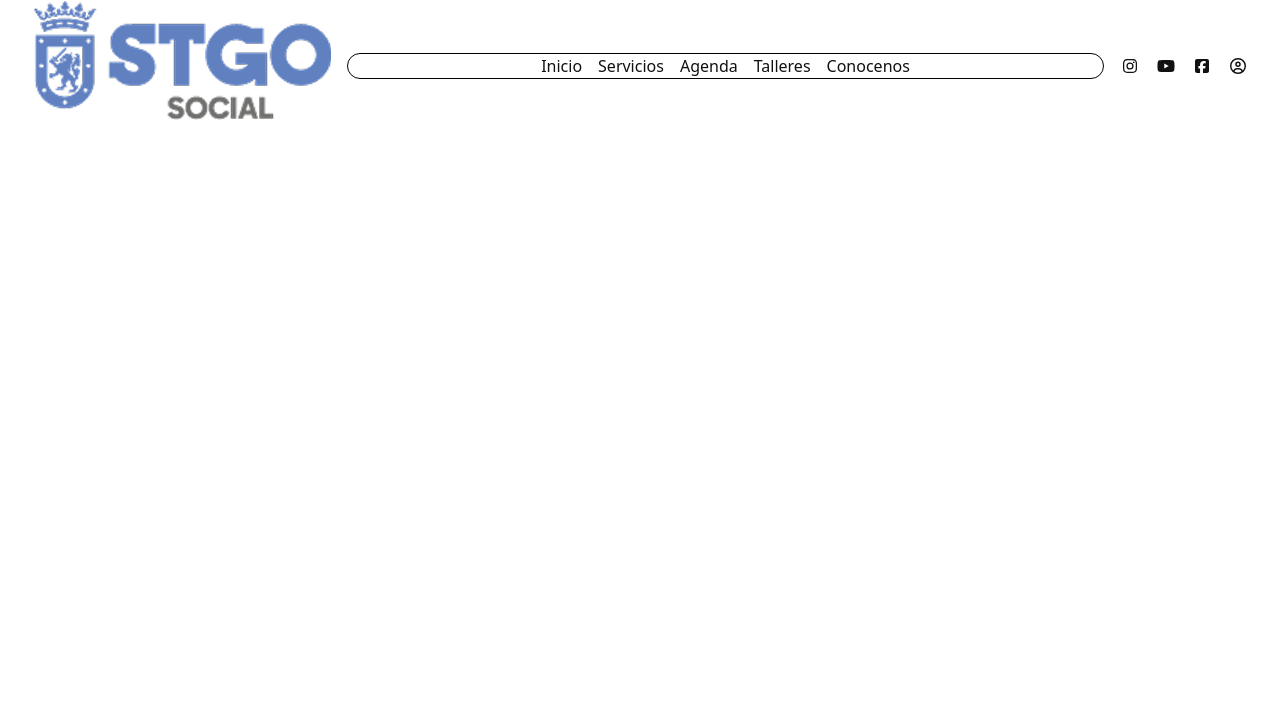
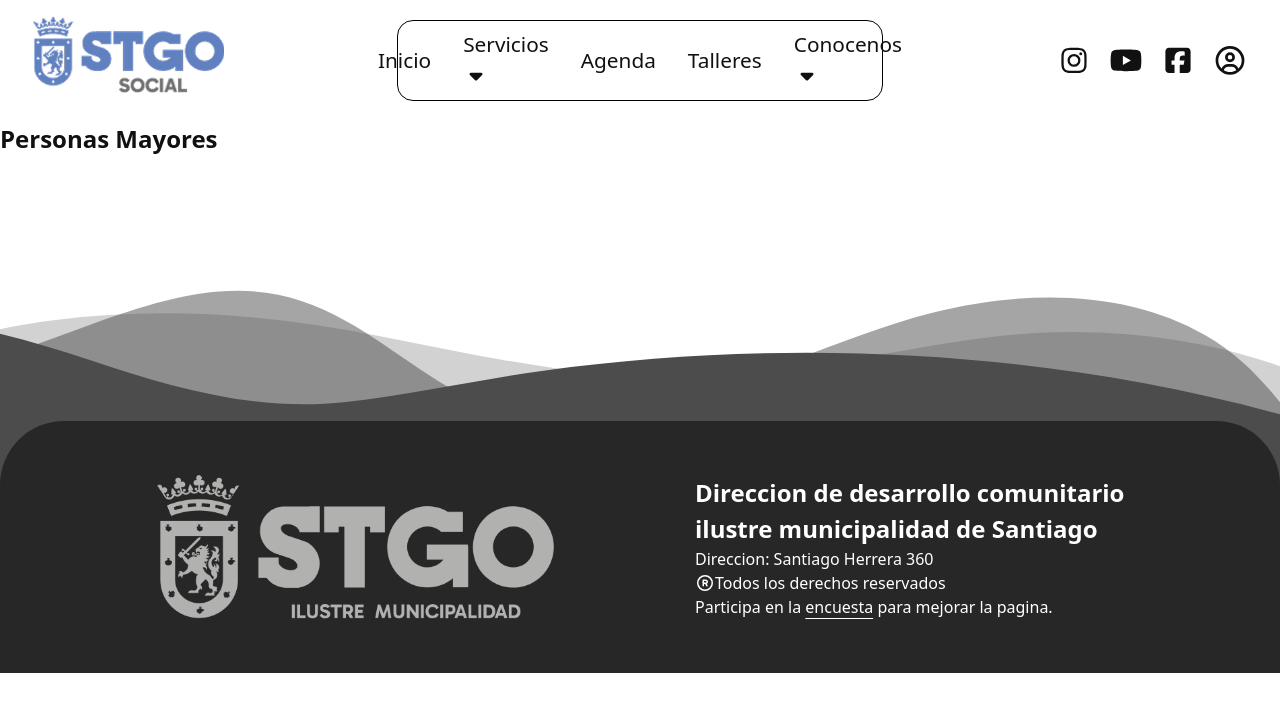
Before and after one commit to Matias311/Santiago-Joven, a React (Vite) app: page /personas-mayores in a window 1280 px wide. Shown: the top 712 px of the page. Built offline with nearby package versions, Linux system fonts and the light colour scheme.

Commit message:
Creacion del navbar sin funcionalidad, footer y componente base para que se puesta utilizar para incorporar y optimizar la creacion de las respectivas paginas

```diff
--- a/src/App.tsx
+++ b/src/App.tsx
@@ -1,6 +1,9 @@
 import { BrowserRouter, Routes, Route } from "react-router-dom";
 import Navbar from "./components/Navbar/Navbar";
 import Home from "./components/pages/Home/Home";
+import PersonasMayores from "./components/pages/PersonasMayores/PersonasMayores";
+import { Base } from "./components/Base/Base";
+import Footer from "./components/Footer/Footer";
 
 function App() {
   return (
@@ -9,7 +12,12 @@ function App() {
       <Routes>
         {/* Aqui tienen que poner exactamente lo mismo, pero cambiando el elemento por el componente que les corresponda  */}
         <Route path="/" element={<Home />} />
+        <Route
+          path="/personas-mayores"
+          element={<Base content={<PersonasMayores />} />}
+        />
       </Routes>
+      <Footer />
     </BrowserRouter>
   );
 }
--- /dev/null
+++ b/src/components/Base/Base.css
@@ -0,0 +1,27 @@
+.base-page-style {
+  position: relative;
+  width: 100%;
+  min-height: 300px;
+  overflow: hidden;
+
+  & .custom-shape-divider-bottom-1763161839 {
+    position: absolute;
+    bottom: 0;
+    left: 0;
+    width: 100%;
+    overflow: hidden;
+    line-height: 0;
+    transform: rotate(180deg);
+  }
+
+  & .custom-shape-divider-bottom-1763161839 svg {
+    position: relative;
+    display: block;
+    width: calc(145% + 1.3px);
+    height: 142px;
+  }
+
+  & .custom-shape-divider-bottom-1763161839 .shape-fill {
+    fill: #4c4c4c;
+  }
+}
--- /dev/null
+++ b/src/components/Base/Base.tsx
@@ -0,0 +1,37 @@
+import type { ReactElement } from "react";
+import "../Base/Base.css";
+
+interface Props {
+  content: ReactElement;
+}
+export const Base: React.FC<Props> = ({ content }) => {
+  return (
+    <section className="base-page-style">
+      <div className="custom-shape-divider-bottom-1763161839">
+        <svg
+          data-name="Layer 1"
+          xmlns="http://www.w3.org/2000/svg"
+          viewBox="0 0 1200 120"
+          preserveAspectRatio="none"
+        >
+          <path
+            d="M0,0V46.29c47.79,22.2,103.59,32.17,158,28,70.36-5.37,136.33-33.31,206.8-37.5C438.64,32.43,512.34,53.67,583,72.05c69.27,18,138.3,24.88,209.4,13.08,36.15-6,69.85-17.84,104.45-29.34C989.49,25,1113-14.29,1200,52.47V0Z"
+            opacity=".25"
+            className="shape-fill"
+          ></path>
+          <path
+            d="M0,0V15.81C13,36.92,27.64,56.86,47.69,72.05,99.41,111.27,165,111,224.58,91.58c31.15-10.15,60.09-26.07,89.67-39.8,40.92-19,84.73-46,130.83-49.67,36.26-2.85,70.9,9.42,98.6,31.56,31.77,25.39,62.32,62,103.63,73,40.44,10.79,81.35-6.69,119.13-24.28s75.16-39,116.92-43.05c59.73-5.85,113.28,22.88,168.9,38.84,30.2,8.66,59,6.17,87.09-7.5,22.43-10.89,48-26.93,60.65-49.24V0Z"
+            opacity=".5"
+            className="shape-fill"
+          ></path>
+          <path
+            d="M0,0V5.63C149.93,59,314.09,71.32,475.83,42.57c43-7.64,84.23-20.12,127.61-26.46,59-8.63,112.48,12.24,165.56,35.4C827.93,77.22,886,95.24,951.2,90c86.53-7,172.46-45.71,248.8-84.81V0Z"
+            className="shape-fill"
+          ></path>
+        </svg>
+      </div>
+
+      {content}
+    </section>
+  );
+};
--- /dev/null
+++ b/src/components/Footer/Footer.css
@@ -0,0 +1,25 @@
+footer {
+  background-color: #4c4c4c;
+  color: #ffffff;
+  & .contenido {
+    display: flex;
+    background-color: #272727;
+    border-radius: 4rem 4rem 0rem 0rem;
+    padding: 3rem 2rem;
+    gap: 1rem;
+    justify-content: space-evenly;
+    align-items: center;
+
+    & img {
+      width: 25rem;
+      aspect-ratio: auto;
+    }
+
+    & div {
+      & a {
+        text-decoration: underline;
+        text-underline-offset: 0.3rem;
+      }
+    }
+  }
+}
--- /dev/null
+++ b/src/components/Footer/Footer.tsx
@@ -0,0 +1,27 @@
+import { faRegistered } from "@fortawesome/free-regular-svg-icons/faRegistered";
+import logo from "../../assets/logo_footer.png";
+import { FontAwesomeIcon } from "@fortawesome/react-fontawesome";
+import "../Footer/Footer.css";
+export default function Footer() {
+  return (
+    <footer>
+      <div className="contenido">
+        <img src={logo} alt="logo de la municipalidad de santiago" />
+        <div>
+          <h2>
+            Direccion de desarrollo comunitario <br /> ilustre municipalidad de
+            Santiago
+          </h2>
+          <p>Direccion: Santiago Herrera 360</p>
+          <p>
+            <FontAwesomeIcon icon={faRegistered} />
+            Todos los derechos reservados
+          </p>
+          <p>
+            Participa en la <a href="#">encuesta</a> para mejorar la pagina.
+          </p>
+        </div>
+      </div>
+    </footer>
+  );
+}
--- a/src/components/Navbar/Navbar.css
+++ b/src/components/Navbar/Navbar.css
@@ -1,22 +1,37 @@
 header {
   display: flex;
   align-items: center;
-  justify-content: space-evenly;
-  padding: 0rem 2rem;
+  justify-content: space-between;
+  padding: 1rem 2rem;
+  gap: 1rem;
 
   & h1 {
     flex: 0;
+
+    & img {
+      width: 12rem;
+      aspect-ratio: auto;
+    }
   }
 
   & ul {
     display: flex;
-    gap: 1rem;
+    gap: 2rem;
+    max-width: 40%;
     justify-content: center;
     align-items: center;
-    padding: 0rem 1rem;
+    padding: 0.5rem 1rem;
     margin: 0rem 1rem;
     border: 0.1rem solid black;
     border-radius: 1rem;
+    & li {
+      font-size: 1.3rem;
+
+      &:hover {
+        text-decoration: underline red;
+        cursor: pointer;
+      }
+    }
 
     flex: 1;
   }
@@ -24,5 +39,8 @@ header {
     flex: 0;
     display: flex;
     gap: 1rem;
+    & .icon {
+      font-size: 1.8rem;
+    }
   }
 }
--- a/src/components/Navbar/Navbar.tsx
+++ b/src/components/Navbar/Navbar.tsx
@@ -5,6 +5,7 @@ import { faYoutube } from "@fortawesome/free-brands-svg-icons/faYoutube";
 import { faSquareFacebook } from "@fortawesome/free-brands-svg-icons/faSquareFacebook";
 import { faCircleUser } from "@fortawesome/free-regular-svg-icons/faCircleUser";
 import "../Navbar/Navbar.css";
+import { faCaretDown } from "@fortawesome/free-solid-svg-icons/faCaretDown";
 
 export default function Navbar() {
   return (
@@ -15,17 +16,23 @@ export default function Navbar() {
       <ul>
         <li>Inicio</li>
         {/* TODO: aqui se debe crear un componente de dropdown para agregar bien la funcionalidad */}
-        <li>Servicios</li>
+        <li>
+          Servicios
+          <FontAwesomeIcon icon={faCaretDown} />
+        </li>
         <li>Agenda</li>
         <li>Talleres</li>
         {/* TODO: aqui se debe crear un componente de dropdown para agregar bien la funcionalidad */}
-        <li>Conocenos</li>
+        <li>
+          Conocenos
+          <FontAwesomeIcon icon={faCaretDown} />
+        </li>
       </ul>
       <div>
-        <FontAwesomeIcon icon={faInstagram} />
-        <FontAwesomeIcon icon={faYoutube} />
-        <FontAwesomeIcon icon={faSquareFacebook} />
-        <FontAwesomeIcon icon={faCircleUser} />
+        <FontAwesomeIcon className="icon" icon={faInstagram} />
+        <FontAwesomeIcon className="icon" icon={faYoutube} />
+        <FontAwesomeIcon className="icon" icon={faSquareFacebook} />
+        <FontAwesomeIcon className="icon" icon={faCircleUser} />
       </div>
     </header>
   );
--- /dev/null
+++ b/src/components/pages/PersonasMayores/PersonasMayores.tsx
@@ -0,0 +1,7 @@
+export default function PersonasMayores() {
+  return (
+    <>
+      <h2>Personas Mayores</h2>
+    </>
+  );
+}
```
Also changed, not shown: src/assets/logo_footer.png (added).
